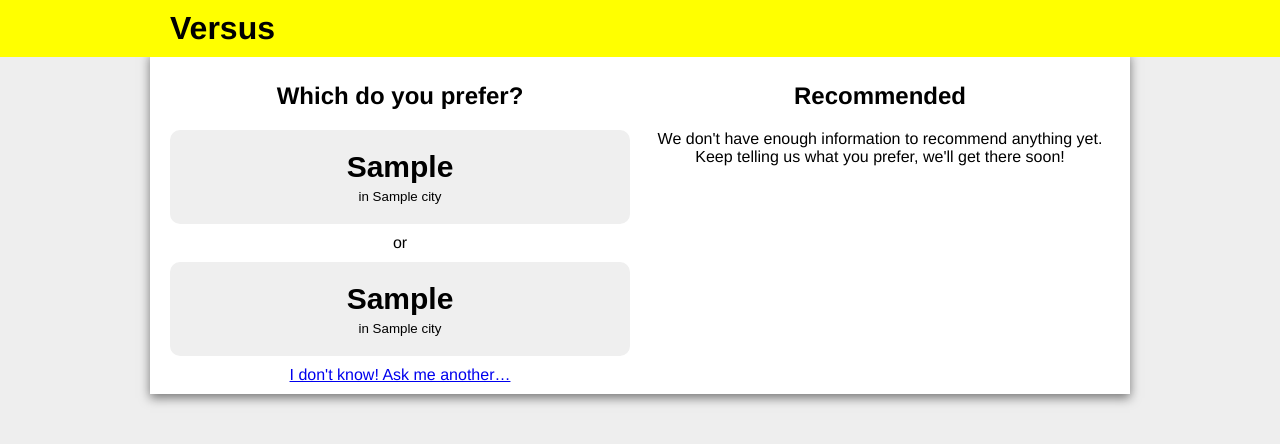
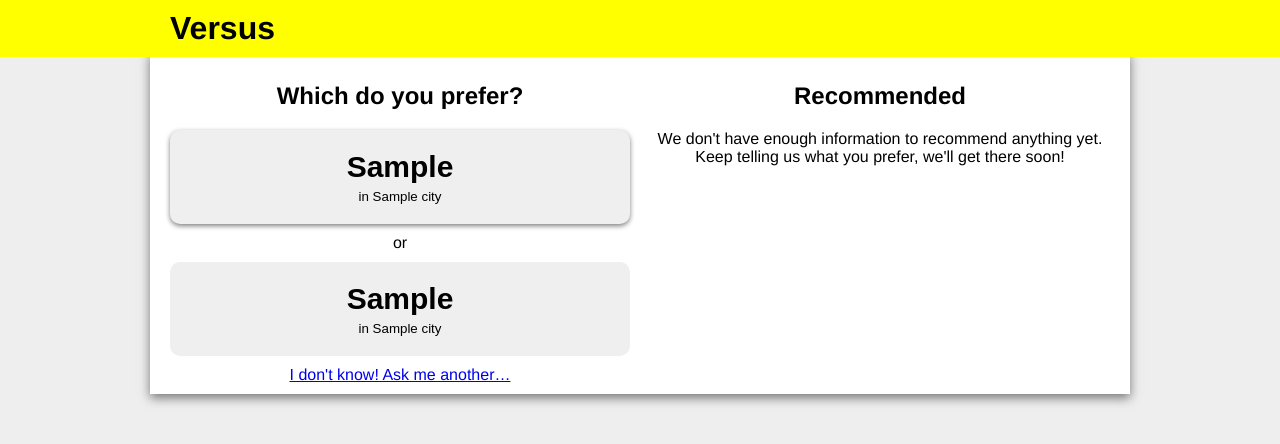
Before and after one commit to georgebrock/Versus, a Django app: template versus/templates/core/compare.html in a window 1280 px wide, with the pointer over the restyled element. Shown: the top 444 px of the page. Run offline with Django 3.2, Linux system fonts and the light colour scheme; the template is opened without the code that fills it: most values are stand-ins (such as "Sample title", 1, 10 or a date in 2020).

Commit message:
Hover/Focus states for voting buttons.

```diff
--- a/versus/static/css/screen.css
+++ b/versus/static/css/screen.css
@@ -114,3 +114,7 @@ header form div {
     display:                    block;
     margin-bottom:              5px;
 }
+#compare button:hover,
+#compare button:focus {
+    -webkit-box-shadow:         rgba(0,0,0,0.5) 0 2px 5px;
+}
```
